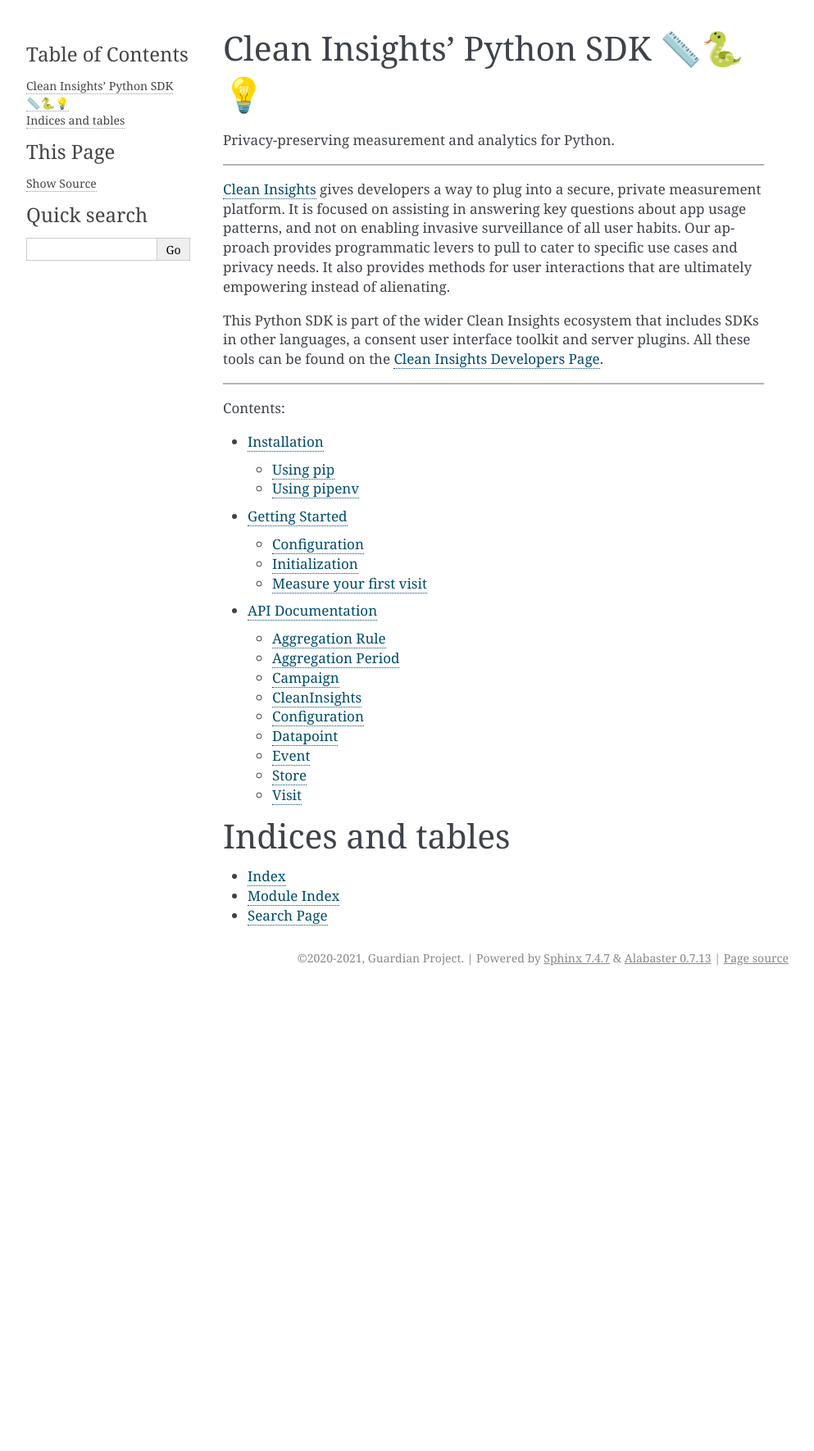
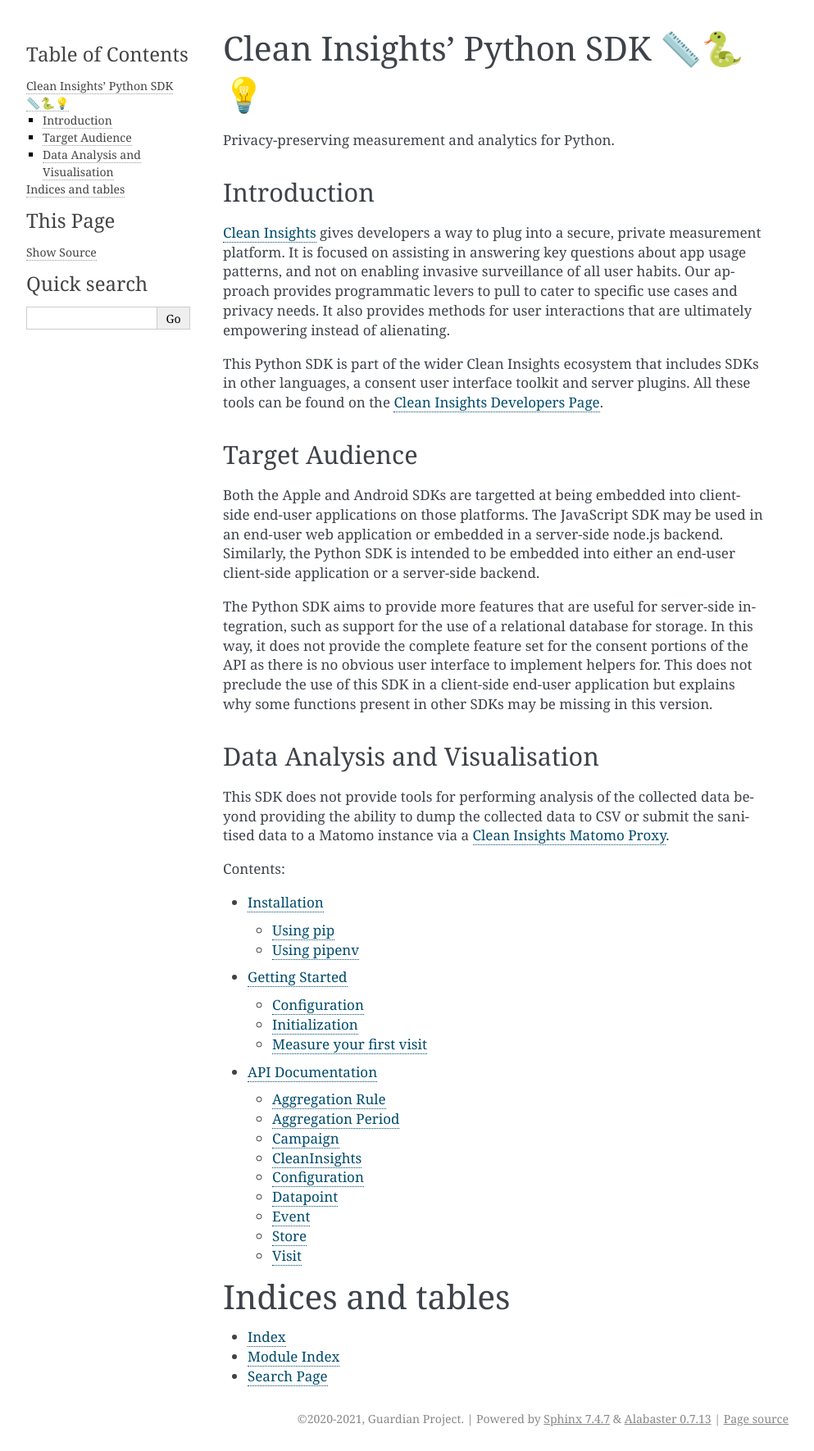
Before and after one commit to shanzayw/cleaninsights, a Sphinx documentation site: the page built from docs/index.rst, in a window 1280 px wide. Shown: the whole page at 82% size, without its empty margins (148-1141 px from the left). Built offline with Sphinx 7.4.7, drawn with Linux system fonts in a browser that asks for light colours; before the commit the page ends 1208 px from its top, so only the background shows below that.

Commit message:
Add audience text to docs

```diff
--- a/docs/index.rst
+++ b/docs/index.rst
@@ -3,7 +3,8 @@
 
 Privacy-preserving measurement and analytics for Python.
 
-----
+Introduction
+------------
 
 `Clean Insights <https://cleaninsights.org/>`_ gives developers a way to plug
 into a secure, private measurement platform. It is focused on assisting in
@@ -17,7 +18,30 @@
 All these tools can be found on the `Clean Insights Developers Page
 <https://cleaninsights.org/dev>`_.
 
-----
+Target Audience
+---------------
+
+Both the Apple and Android SDKs are targetted at being embedded into
+client-side end-user applications on those platforms. The JavaScript SDK may be
+used in an end-user web application or embedded in a server-side node.js
+backend. Similarly, the Python SDK is intended to be embedded into either an
+end-user client-side application or a server-side backend.
+
+The Python SDK aims to provide more features that are useful for server-side
+integration, such as support for the use of a relational database for storage.
+In this way, it does not provide the complete feature set for the consent
+portions of the API as there is no obvious user interface to implement helpers
+for. This does not preclude the use of this SDK in a client-side end-user
+application but explains why some functions present in other SDKs may be
+missing in this version.
+
+Data Analysis and Visualisation
+-------------------------------
+
+This SDK does not provide tools for performing analysis of the collected data
+beyond providing the ability to dump the collected data to CSV or submit the
+sanitised data to a Matomo instance via a `Clean Insights Matomo Proxy
+<https://gitlab.com/cleaninsights/clean-insights-matomo-proxy>`_.
 
 .. toctree::
    :maxdepth: 2
```
